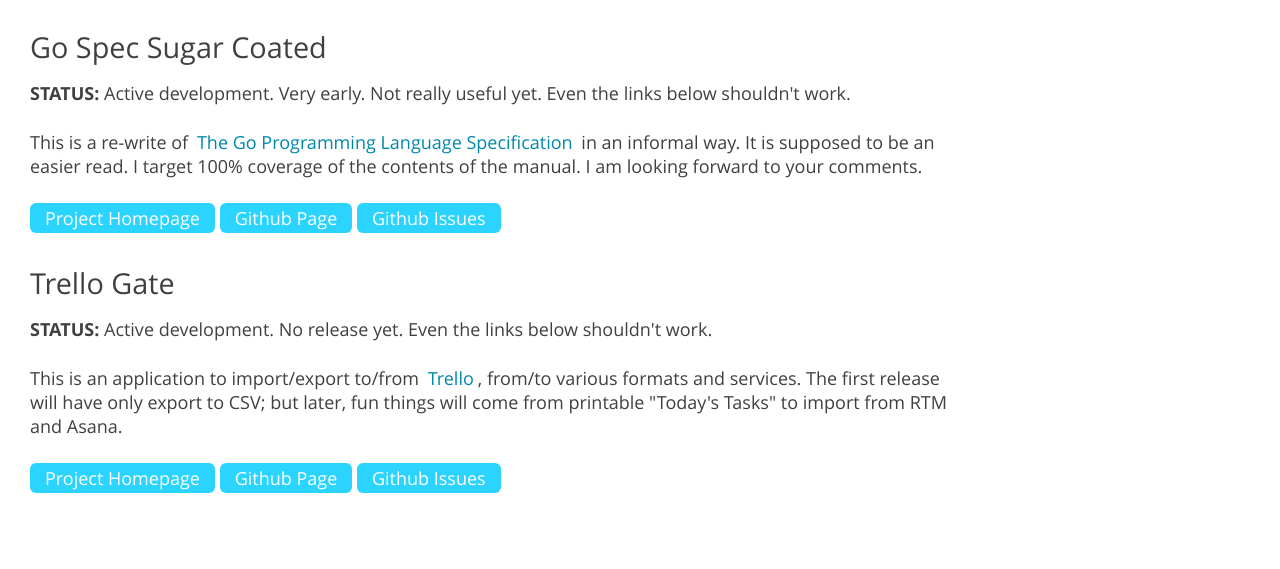
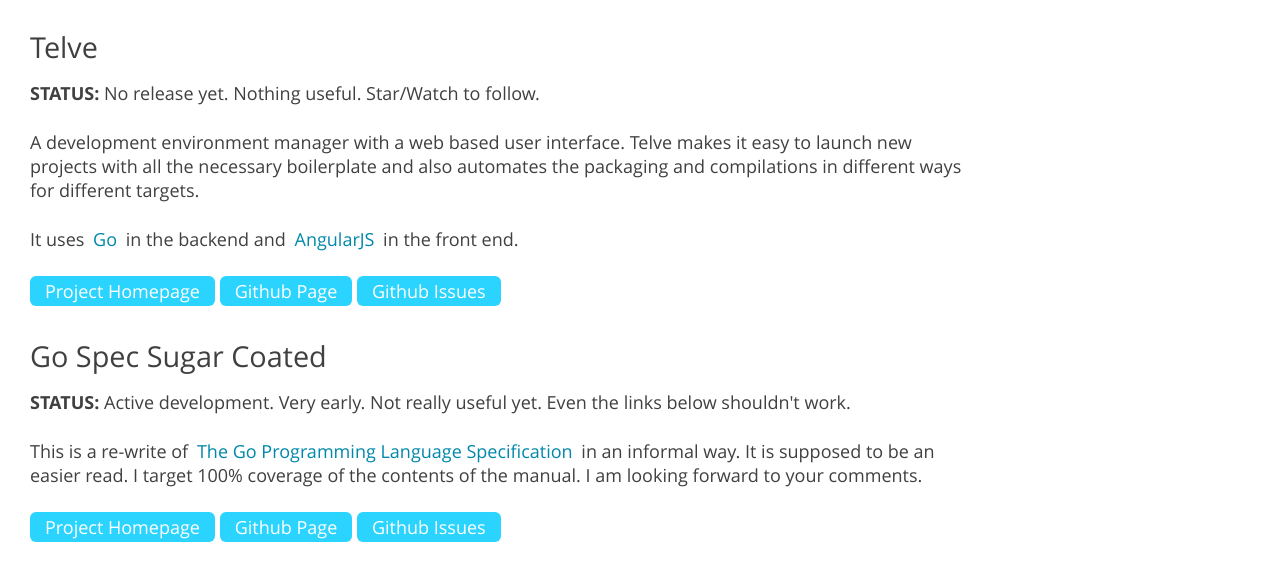
Before and after one commit to hasanyasin/hasanyasin.github.io, a plain HTML site: page projects.html in a window 1280 px wide. Shown: the part 166-735 px from the top of the page. Drawn offline with Linux system fonts and the light colour scheme.

Commit message:
Added Telve to projects page

```diff
--- a/projects.html
+++ b/projects.html
@@ -1,4 +1,18 @@
-<!DOCTYPE html><html><head> <meta charset="utf-8"><title>Projects</title><link rel="stylesheet" type="text/css" href="assets/css/main.css"></head><body class="main"><div id="outmost"><div id="nav"> <a href="/">hy's Home</span><a href="/projects.html">Projects</a><a href="/contact.html">Contact</a></div><div id="main"><h1 id="active-projects">Active Projects</h1>
+<!DOCTYPE html><html><head> <meta charset="utf-8"><title>Projects</title><link rel="stylesheet" type="text/css" href="/assets/css/main.css"></head><body class="main"><div id="outmost"><div id="nav"> <a href="/">hy's Home</span><a href="/projects.html">Projects</a><a href="/contact.html">Contact</a></div><div id="main"><h1 id="active-projects">Active Projects</h1>
+<h2 id="telve">Telve</h2>
+<p><strong>STATUS:</strong> No release yet. Nothing useful. Star/Watch to follow.</p>
+<p>A development environment manager with a web based user interface. Telve makes
+it easy to launch new projects with all the necessary boilerplate and also
+automates the packaging and compilations in different ways for different
+targets.</p>
+<p>It uses <a href="http://golang.org/">Go</a> in the backend and
+<a href="https://angularjs.org/">AngularJS</a> in the front end.</p>
+<p class="projectlinks">
+<a href="/tools/telve">Project Homepage</a>
+<a href="https://github.com/hasanyasin/telve">Github Page</a>
+<a href="https://github.com/hasanyasin/telve/issues">Github Issues</a>
+</p>
+
 <h2 id="go-spec-sugar-coated">Go Spec Sugar Coated</h2>
 <p><strong>STATUS:</strong> Active development. Very early. Not really useful yet. Even the
 links below shouldn&#39;t work.</p>
```
Also changed, not shown: contact.html (+1 -1 lines), docs/gospec/index.html (+6 -1 lines), index.html (+1 -1 lines), tools/telve/index.html (added, +6 -0 lines), tools/trellogate/index.html (+6 -1 lines).
